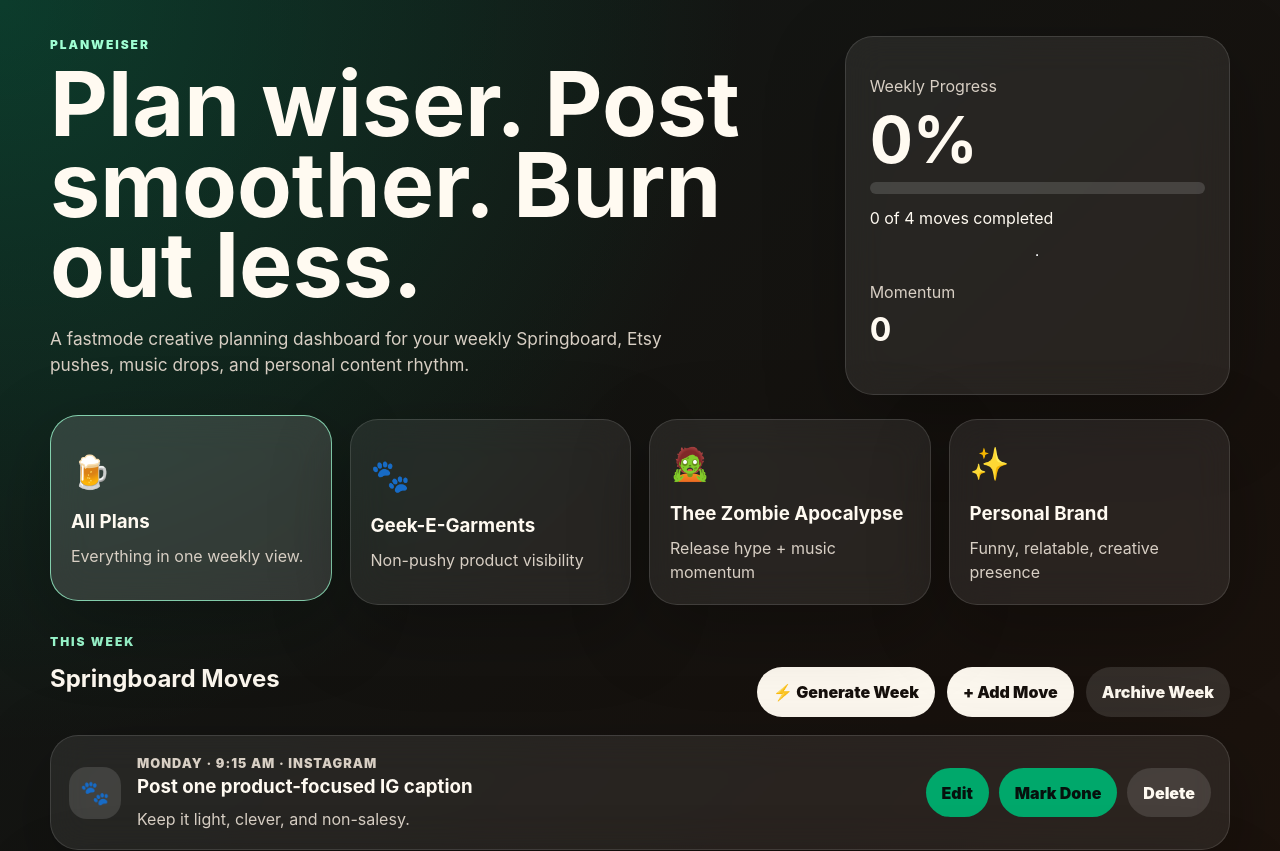
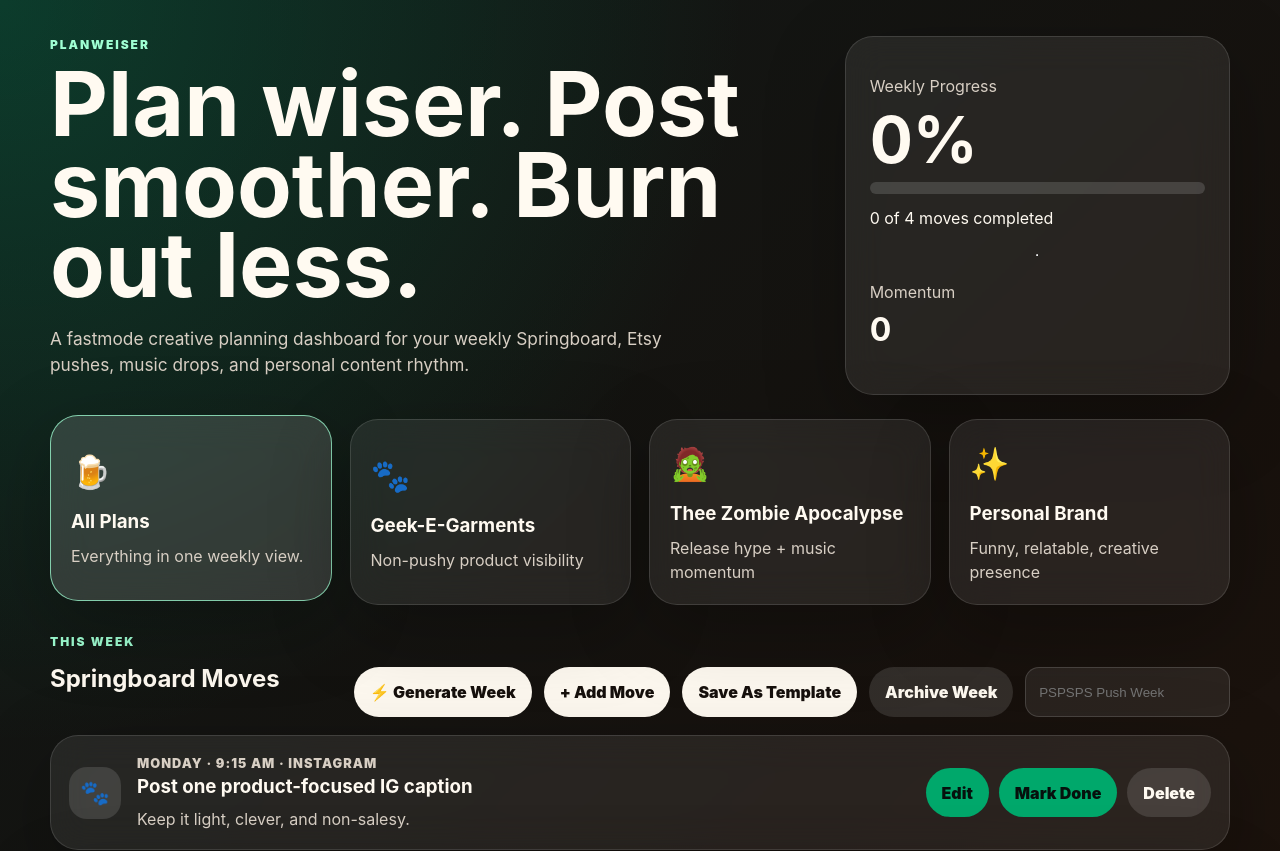
Before and after one commit to rtocastro/planweiser, a React (Vite) app: page / in a window 1280 px wide. Shown: the top 851 px of the page. Built offline with nearby package versions, Linux system fonts and the light colour scheme.

Commit message:
added custom templates and moved button

```diff
--- a/src/App.css
+++ b/src/App.css
@@ -365,6 +365,14 @@ h1 {
   font-size: 2rem;
 }
 
+.template-input {
+  padding: 0.8rem;
+  border-radius: 14px;
+  border: 1px solid rgba(255,255,255,0.15);
+  background: rgba(255,255,255,0.08);
+  color: white;
+}
+
 @media (max-width: 850px) {
   .hero,
   .project-grid {
--- a/src/App.jsx
+++ b/src/App.jsx
@@ -104,6 +104,9 @@ function App() {
     tone: "funny",
   });
 
+  const [newTemplateName, setNewTemplateName] =
+    useState("");
+
   const [generatorNotes, setGeneratorNotes] = useState(() => {
     const saved = localStorage.getItem("planweiser-generator-notes");
 
@@ -127,6 +130,16 @@ function App() {
   const [archives, setArchives] = useState(() => {
     const saved = localStorage.getItem("planweiser-archives");
     return saved ? JSON.parse(saved) : [];
+  });
+
+  const [customTemplates, setCustomTemplates] = useState(() => {
+    const saved = localStorage.getItem(
+      "planweiser-custom-templates"
+    );
+
+    return saved
+      ? JSON.parse(saved)
+      : [];
   });
 
 
@@ -183,6 +196,13 @@ function App() {
     );
   }, [generatorNotes]);
 
+  useEffect(() => {
+    localStorage.setItem(
+      "planweiser-custom-templates",
+      JSON.stringify(customTemplates)
+    );
+  }, [customTemplates]);
+
   function deleteTask(id) {
     setTasks((current) => current.filter((task) => task.id !== id));
   }
@@ -205,6 +225,30 @@ function App() {
           : task
       )
     );
+  }
+
+  function saveCurrentAsTemplate() {
+    if (!newTemplateName.trim()) return;
+
+    const template = {
+      id: Date.now(),
+      name: newTemplateName,
+      tasks: tasks.map((task) => ({
+        projectId: task.projectId,
+        day: task.day,
+        time: task.time,
+        title: task.title,
+        type: task.type,
+        note: task.note,
+      })),
+    };
+
+    setCustomTemplates((current) => [
+      template,
+      ...current,
+    ]);
+
+    setNewTemplateName("");
   }
 
   function handleChange(event) {
@@ -413,9 +457,24 @@ ${generatorNotes.avoid}
               + Add Move
             </button>
 
+            <button
+              className="ghost-button"
+              onClick={saveCurrentAsTemplate}
+            >
+              Save As Template
+            </button>
+
             <button className="ghost-button danger-button" onClick={archiveWeek}>
               Archive Week
             </button>
+            <input
+              className="template-input"
+              placeholder="PSPSPS Push Week"
+              value={newTemplateName}
+              onChange={(e) =>
+                setNewTemplateName(e.target.value)
+              }
+            />
           </div>
         </div>
 
@@ -440,6 +499,7 @@ ${generatorNotes.avoid}
       </section>
 
       <ArchiveSection archives={archives} />
+
       <InsightsPanel tasks={tasks} />
 
       <GeneratorModal
--- /dev/null
+++ b/src/data/customTemplates.js
@@ -0,0 +1 @@
+export const starterCustomTemplates = [];
```
Lines whose indentation alone changed are shown as unchanged.
